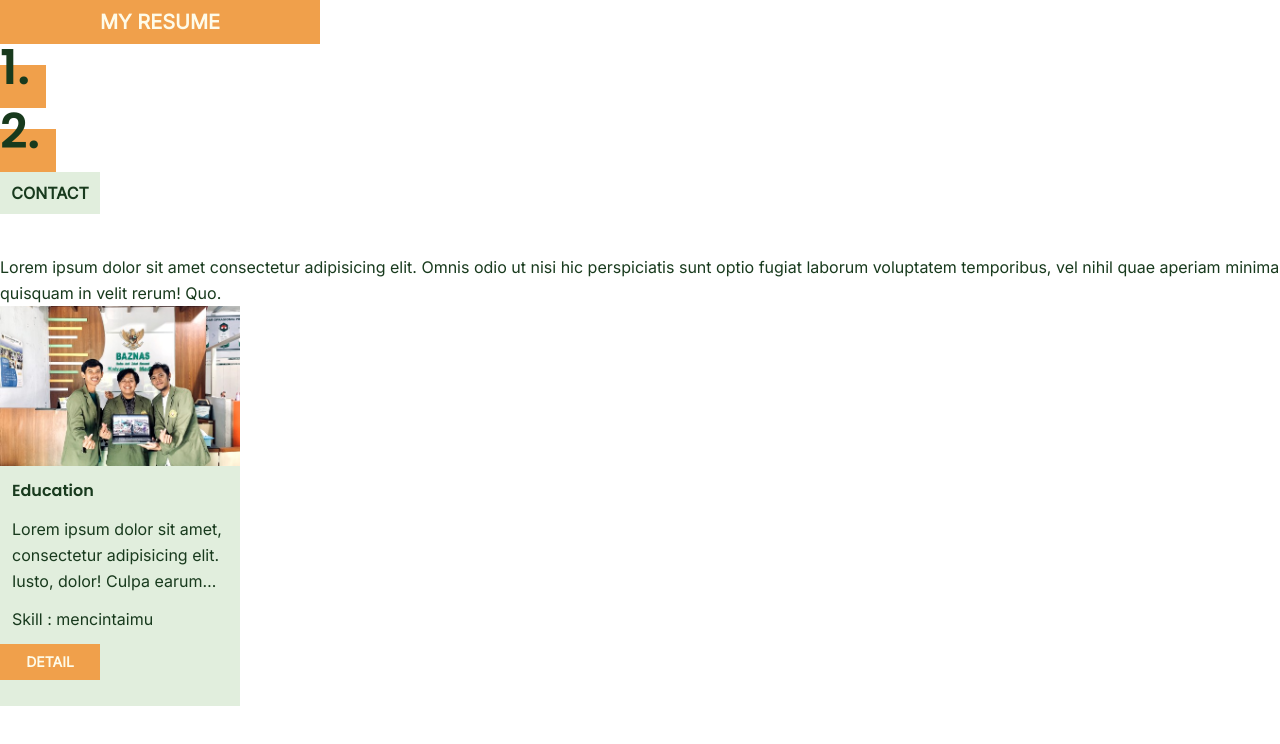
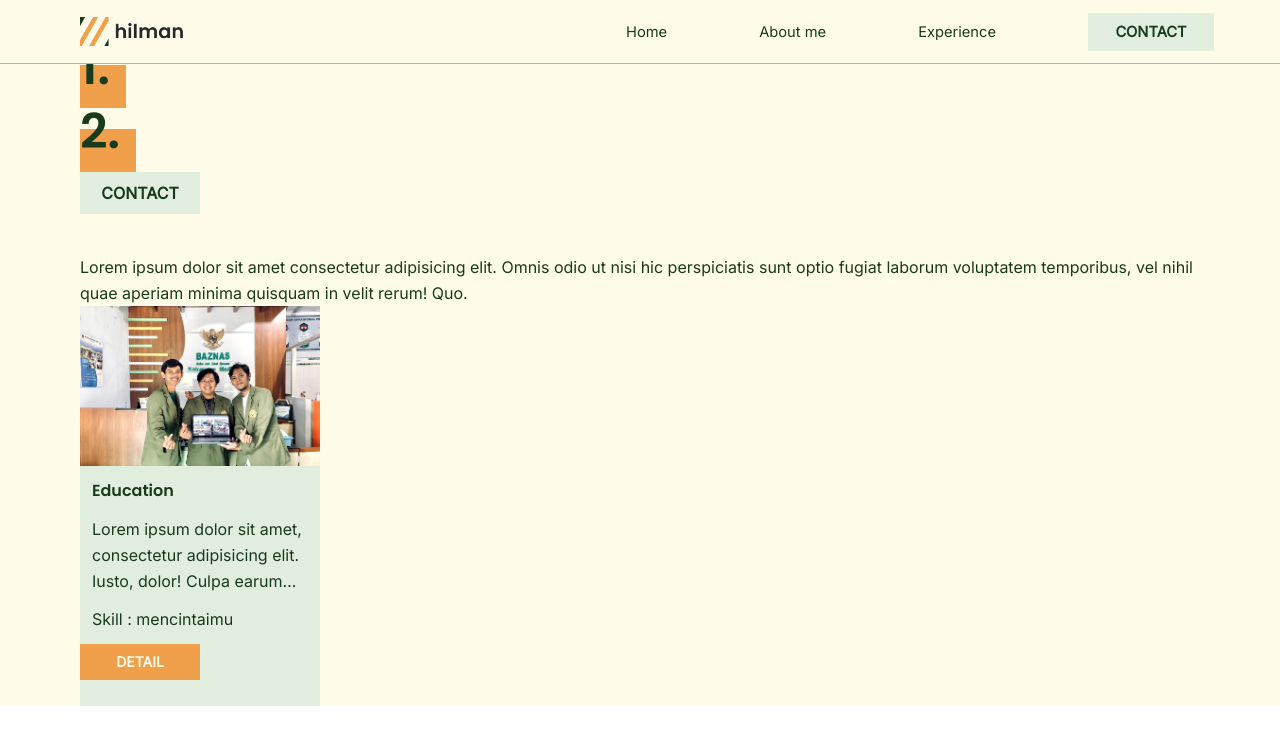
Before and after one commit to ahmadhilmandani/my-portofolio-2, a React (Vite) app: page / in a window 1280 px wide. Shown: the top 744 px of the page. Built offline with nearby package versions, Linux system fonts and the light colour scheme.

Commit message:
ADD navbar

```diff
--- a/index.html
+++ b/index.html
@@ -27,7 +27,9 @@
 </head>
 
 <body>
-  <div id="root"></div>
+  <div id="root" class="bg-light-orange-color lg:px-20 px-5">
+
+  </div>
   <script type="module" src="/src/main.jsx"></script>
 </body>
 
--- /dev/null
+++ b/src/Navbar.jsx
@@ -0,0 +1,20 @@
+import { PrimaryButton, SecondaryButton } from './my_util/Button'
+import logoColored from './assets/logo-colored.png'
+// import { SecondaryButton } from './my_util/Button'
+
+export function Navbar(props) {
+    return (
+        <nav className='w-full border-b border-b-dark-orange-color h-[64px] bg-light-orange-color fixed top-0 left-0 right-0 z-50 flex items-center justify-between lg:px-20 px-5'>
+            <a href="#home">
+                <img src={logoColored} alt="logo of Ahmad Hilman Dani's Website" className='w-[104px]' />
+            </a>
+            <div className='flex justify-between items-center w-2/4 scale-105'>
+                <a href="#home" className='text-sm hover:-translate-y-1 transition ease-in-out duration-300'>Home</a>
+                <a href="#about-me" className='text-sm hover:-translate-y-1 transition ease-in-out duration-300'>About me</a>
+                <a href="#experience" className='text-sm hover:-translate-y-1 transition ease-in-out duration-300'>Experience</a>
+                <SecondaryButton href={'contact'} size={'sm'} additional='text-sm hover:-translate-y-1 transition ease-in-out duration-300'>Contact</SecondaryButton>
+            </div>
+        </nav>
+    )
+
+}
--- a/src/main.jsx
+++ b/src/main.jsx
@@ -1,10 +1,12 @@
 import React from 'react'
 import ReactDOM from 'react-dom/client'
+import { Navbar } from './Navbar'
 import Home from './Home'
 import './index.css'
 
 ReactDOM.createRoot(document.getElementById('root')).render(
   <React.StrictMode>
+    <Navbar/>
     <Home />
   </React.StrictMode>,
 )
--- a/src/my_util/Button.jsx
+++ b/src/my_util/Button.jsx
@@ -1,15 +1,15 @@
 export function PrimaryButton(props) {
-    const { size = 'lg', children, additional = null } = props
+    const { size = 'lg', href='#', children, additional = null } = props
     if (size == 'lg') {
         return (
-            <a href="" className={"block max-w-[320px] font-semibold text-light-orange-color bg-orange-color py-2 text-center uppercase text-xl " + additional}>
+            <a href={href} className={"block max-w-[320px] lg:w-[320px] font-semibold text-light-orange-color bg-orange-color py-2 text-center uppercase text-xl " + additional}>
                 {children}
             </a>
         )
     }
     else if (size == 'sm') {
         return (
-            <a href="" className={"block max-w-[100px] text-sm font-semibold text-light-orange-color bg-orange-color py-2 text-center uppercase " + additional}>
+            <a href={href} className={"block max-w-[120px] lg:w-[120px] text-sm font-semibold text-light-orange-color bg-orange-color py-2 text-center uppercase " + additional}>
                 {children}
             </a>
         )
@@ -17,17 +17,17 @@ export function PrimaryButton(props) {
 }
 
 export function SecondaryButton(props) {
-    const { size = 'lg', children, additional = null } = props
+    const { size = 'lg', href='#', children, additional = null } = props
     if (size == 'lg') {
         return (
-            <a href="" className={"block max-w-[320px] font-semibold text-light-orange-color bg-light-green-color py-2 text-center uppercase text-xl " + additional}>
+            <a href={href} className={"block max-w-[320px] lg:w-[320px] font-semibold text-light-orange-color bg-light-green-color py-2 text-center uppercase text-xl " + additional}>
                 {children}
             </a>
         )
     }
     else if (size == 'sm') {
         return (
-            <a href="" className={"block max-w-[100px] font-semibold text-dark-green-color bg-light-green-color py-2 text-center uppercase " + additional}>
+            <a href={href} className={"block max-w-[120px] lg:w-[120px] font-semibold text-dark-green-color bg-light-green-color py-2 text-center uppercase " + additional}>
                 {children}
             </a>
         )
```
